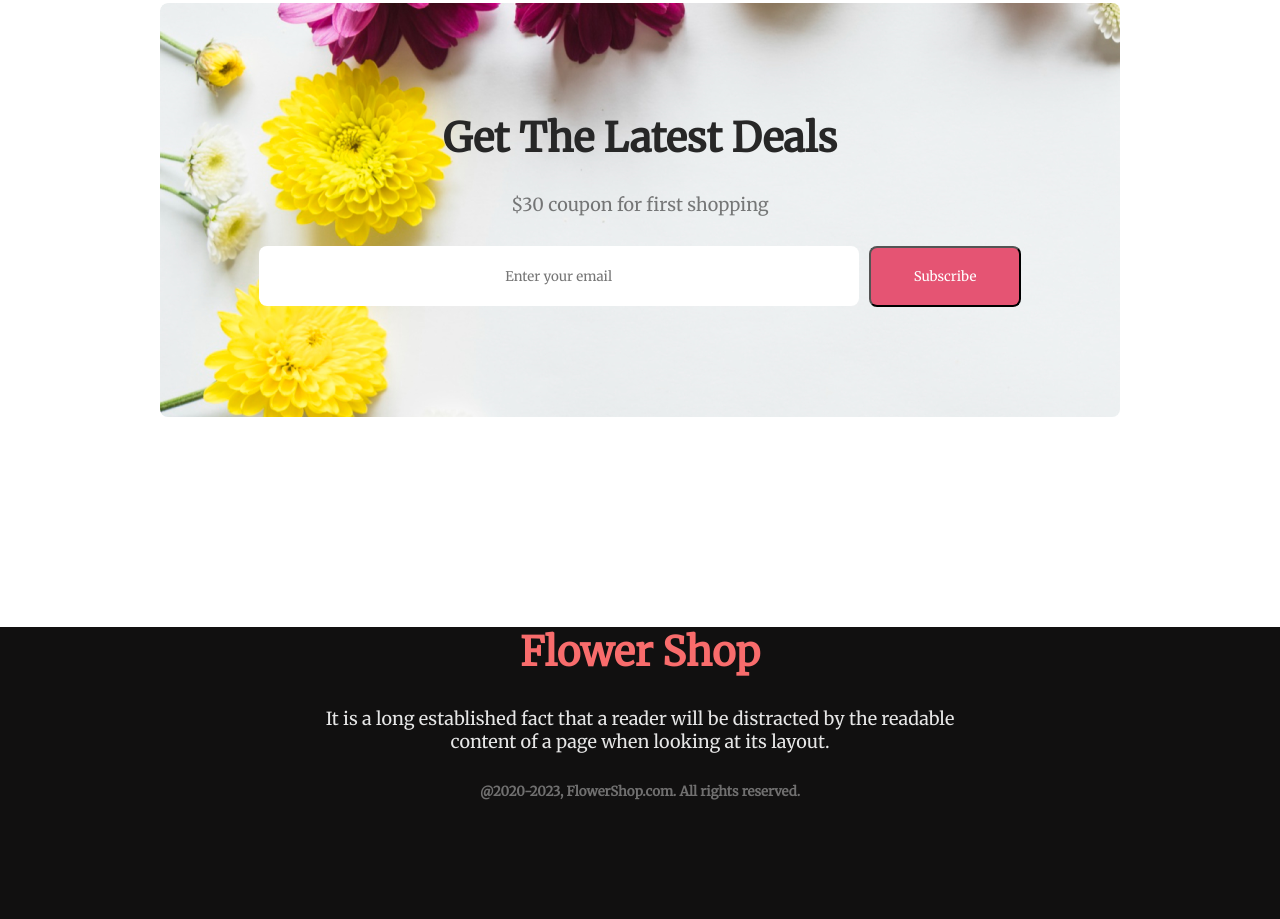
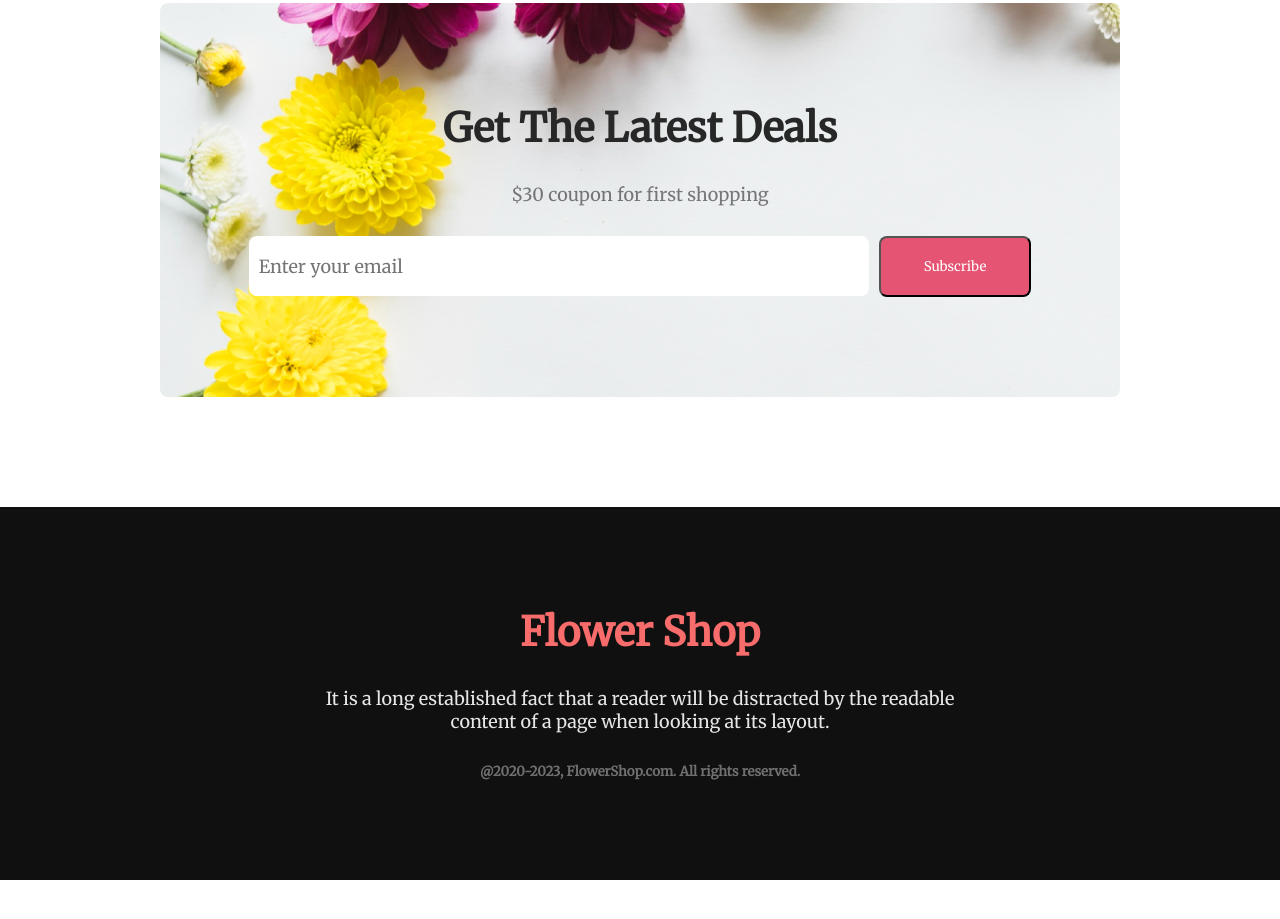
Before and after one commit to bharatroy4D/Flower-project, a plain HTML site: page index.html in a window 1280 px wide. Shown: the part 2881-3800 px from the top of the page. After the commit the page ends 3761 px from the top, so only its background shows below. Drawn offline with Linux system fonts and the light colour scheme.

Commit message:
full project complete

```diff
--- a/index.css
+++ b/index.css
@@ -188,19 +188,47 @@ header{
 
 }
 
+/* .news-latter section */
+.news-latter{
+          margin-top: 110px;
+}
+.news-latter-content{
+          background-image: url('./flower/Rectangle\ 9.png');
+          padding: 100px 0;
+          border-radius: 8px;
 
+
+}
+.input-content{
+          display: flex;
+          justify-content: center;
+
+}
+.input-content input{
+          width: 600px;
+          height: 60px;
+          background-color: #FFFFFF;
+          border-radius: 8px;
+          font-size: 18px;
+          padding: 0 10px;;
+          border: none;
+          margin-right: 10px;
+          outline: none;
+
+
+}
 
 
 /* footer section start */
 footer{
-          align-items: center;
+          margin-top: 110px;
           background-color: #111010;
           min-height: 300px;
 
 
 }
 .footer-container{
-          margin: 210px 0;
+          padding: 100px 0;
           background-color:#111010;
 
 }
@@ -215,35 +243,3 @@ footer{
           color: #FFFFFF66;
           text-align: center;
 }
-
-/* .news-latter section */
-.news-latter{
-          margin-top: 110px;
-}
-.news-latter-content{
-          background-image: url('./flower/Rectangle\ 9.png');
-          padding: 110px 0;
-          border-radius: 8px;
-
-
-}
-.input-content{
-          display: flex;
-          justify-content: center;
-
-
-
-
-
-
-}
-.input-content input{
-          width: 600px;
-          height: 60px;
-          background-color: #FFFFFF;
-          border-radius: 8px;
-          border: none;
-          text-align: center;
-          margin-right: 10px;
-
-}
```
Also changed, not shown: index.html (+0 -3 lines).
